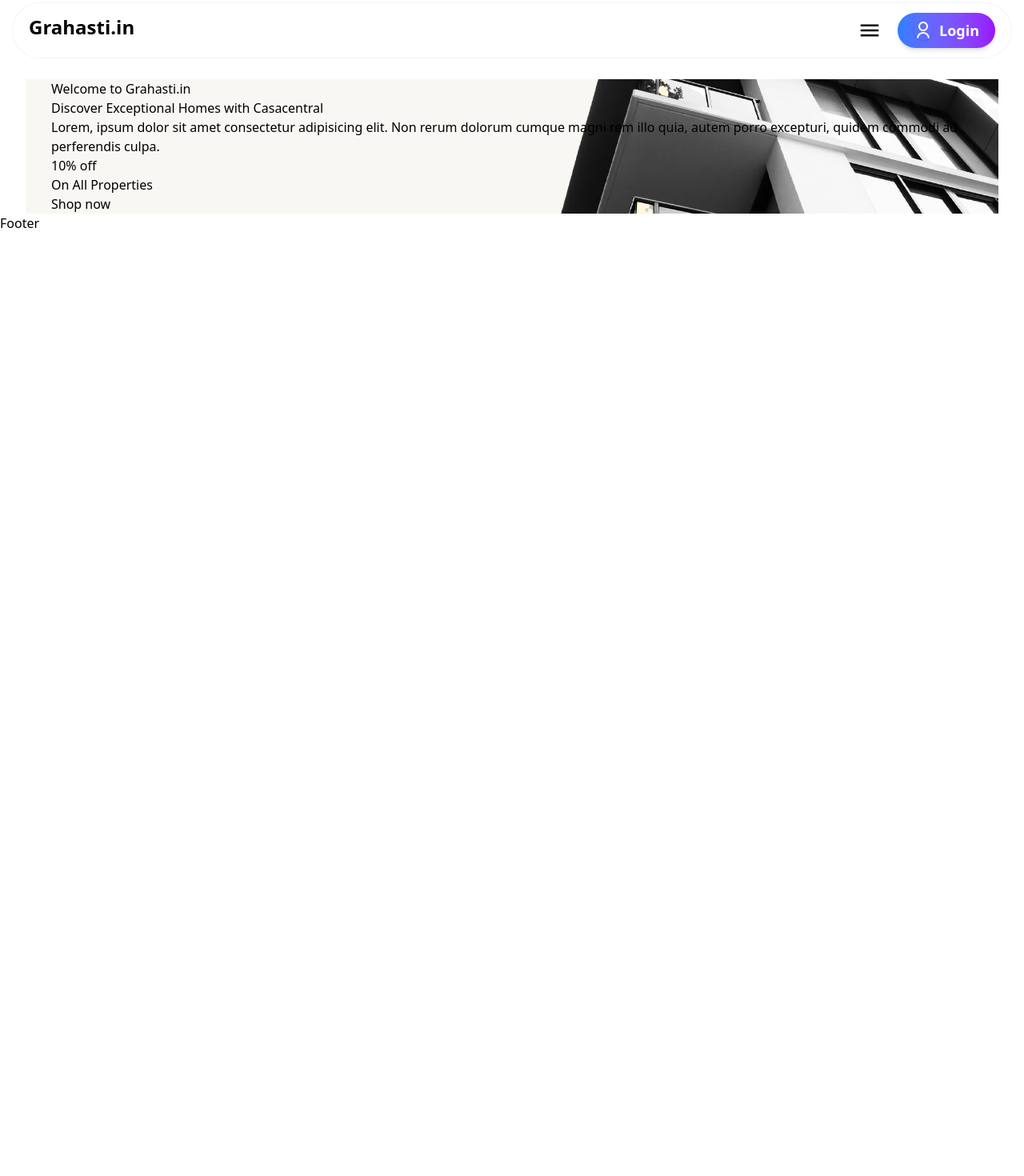
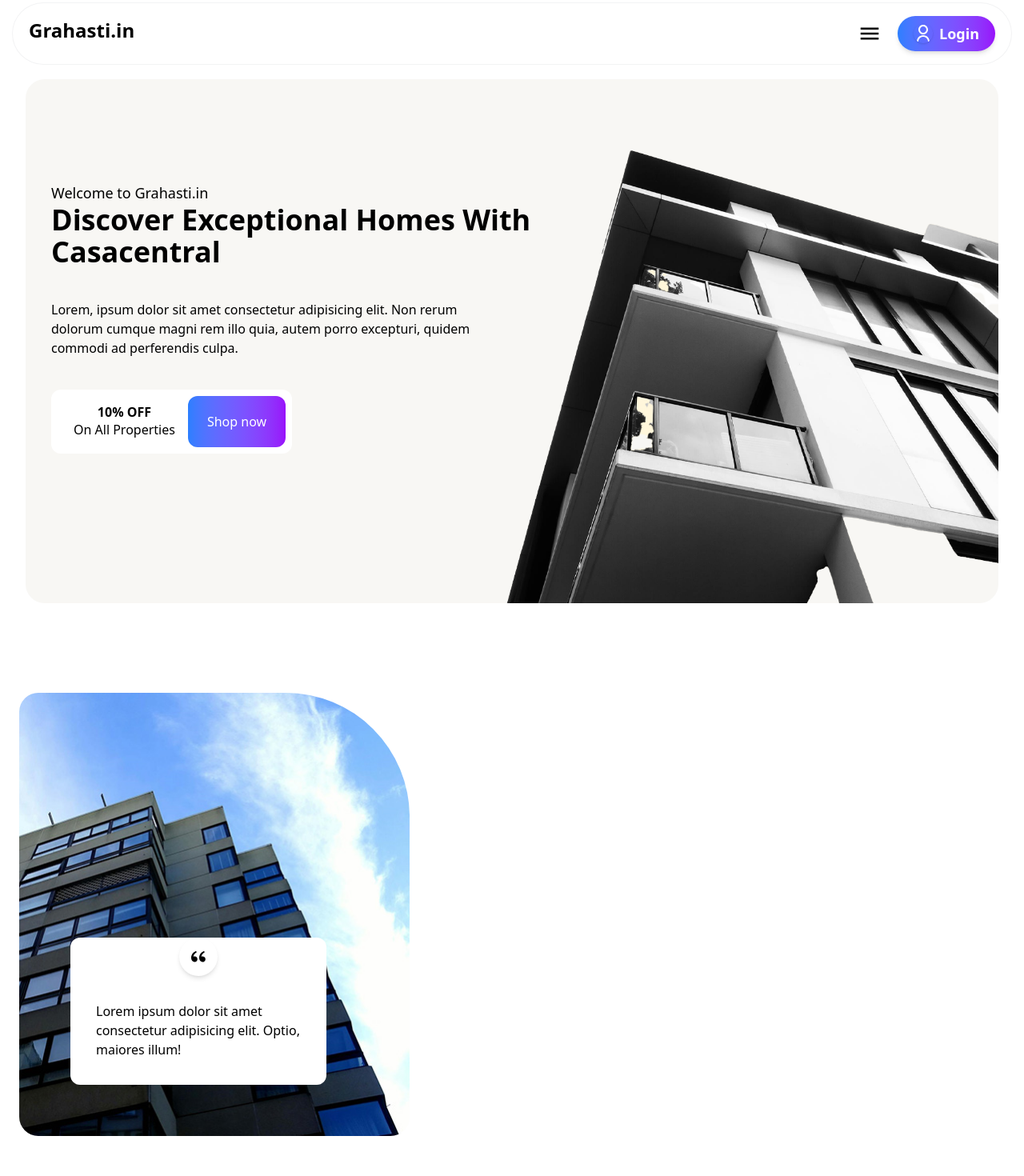
Before and after one commit to Aman745289/grahasti.in, a React (Vite) app in the folder client/: page / in a window 1280 px wide. Shown: the top 1470 px of the page at 80% size. Before the commit the page ends 800 px from the top, so only its background shows below. Built offline with nearby package versions, Linux system fonts and the light colour scheme.

Commit message:
seventh committt

```diff
--- /dev/null
+++ b/client/src/components/About.jsx
@@ -0,0 +1,24 @@
+import React from 'react'
+import aboutImg from '../assets/about.jpg'
+import { RiDoubleQuotesL } from 'react-icons/ri'
+
+const About = () => {
+  return (
+    <section className='max-w-screen-xl mx-auto px-6 py-16 xl:py-28'>
+        {/* container */}
+        <div className='flex flex-col xl:flex-row gap-8 '>
+            {/* left */}
+            <div className='flex-1 relative'>
+                <img src={aboutImg} alt ="" className='rounded-3xl rounded-tr-[155px] w-[488px]'/>
+                <div className='bg-white absolute bottom-16 left-16 max-w-xs p-8 rounded-xl flex flex-col items-center justify-center'>
+                    <span className='relative bottom-8 p-3 shadow-md bg-white h-12 w-12 flex items-center rounded-full'><RiDoubleQuotesL className='text-2xl'/></span>
+                    <p>Lorem ipsum dolor sit amet consectetur adipisicing elit. Optio,
+                    maiores illum!</p>
+                </div>
+            </div>
+        </div>
+    </section>
+  )
+}
+
+export default About
--- a/client/src/components/Header.jsx
+++ b/client/src/components/Header.jsx
@@ -1,63 +1,104 @@
-import React from 'react'
-import { useState, useEffect } from 'react'
-import { Link} from 'react-router-dom'
-import Navbar from './Navbar'
-import { MdClose, MdMenu } from 'react-icons/md'
-import userIcon from '../assets/user.svg'
+import React, { useState, useEffect } from "react";
+import { Link } from "react-router-dom";
+import Navbar from "./Navbar";
+import { MdClose, MdMenu } from "react-icons/md";
+import userIcon from "../assets/user.svg";
+
 const Header = () => {
+  const [active, setActive] = useState(false);
+  const [menuOpened, setMenuOpened] = useState(false);
+  const [isVisible, setIsVisible] = useState(true);
+  const [lastScrollY, setLastScrollY] = useState(0);
 
-    const [active, setActive] = useState(false)
-    const [menuOpened, setMenuOpened] = useState(false)
-    const toggleMenu = () => setMenuOpened(!menuOpened)
+  const toggleMenu = () => setMenuOpened(!menuOpened);
 
   useEffect(() => {
     const handleScroll = () => {
-        if (window.scrollY > 0){
-            if(menuOpened){
+      const currentScrollY = window.scrollY;
+
+      // Show header if scrolling up, hide if scrolling down
+      if (currentScrollY > lastScrollY && currentScrollY > 50) {
+        setIsVisible(false);
+      } else {
+        setIsVisible(true);
+      }
+
+      // Update last scroll position
+      setLastScrollY(currentScrollY);
+      setActive(currentScrollY > 40);
+
+      // Close menu if scrolling
+      if (menuOpened) {
         setMenuOpened(false);
       }
-        }
-        setActive(window.scrollY > 40);
     };
+
     window.addEventListener("scroll", handleScroll);
-      //cleanup the event listener when the component unmounts
+
     return () => window.removeEventListener("scroll", handleScroll);
-    }, [menuOpened]); // dependency array ensures that the effect runs when menuopened changes
-
+  }, [lastScrollY, menuOpened]);
 
   return (
-    <header className='fixed top-1 left-4 right-4 z-50  max-w-screen'>
-        {/* container */}
-        <div className={`${active ? "py-0" : "py-1"}max-padd-container bg-white transition all duration-200 rounded-full px-5 ring-1 ring-slate-900/5`}>
-            <div className='flex justify-between py-3'>
-                {/* logo */}
+    <header
+      className={`fixed top-1 left-4 right-4 z-50 max-w-screen transition-transform duration-300 ${
+        isVisible ? "translate-y-0" : "-translate-y-full"
+      }`}
+    >
+      {/* Container */}
+      <div
+        className={`${
+          active ? "py-0" : "py-1"
+        } max-padd-container bg-white transition-all duration-200 rounded-full px-5 ring-1 ring-slate-900/5`}
+      >
+        <div className="flex justify-between py-3">
+          {/* Logo */}
           <Link to={"/"}>
-                <span className='font-[900] text-[24px]'>Grahasti<span className='font-[600] medium-20'>.in</span></span>
+            <span className="font-[900] text-[24px]">
+              Grahasti<span className="font-[600] medium-20">.in</span>
+            </span>
+          </Link>
 
-                </Link>
-                {/* navbar */}
-                <div className='flex items-center gap-x-4'>
-                    {/* Desktop */}
-                    <Navbar containerStyles={`${menuOpened ? "flex items-start flex-col gap-y-8 capitalize fixed top-20 right-8 p-12 bg-white rounded-3xl shadow-md w-64 medium-16 ring-1 ring-slate-900/5 transition =-all duration-300 z-50" : "flex items-start flex-col gap-y-8 capitalize fixed top-20 -right-[100%] p-12 bg-white rounded-3xl shadow-md w-64 medium-16 ring-1 ring-slate-900/5 transition =-all duration-300"}`}/>
-                    {/* Mobile */}
-                    {/* navbar */}
+          {/* Navbar */}
+          <div className="flex items-center gap-x-4">
+            <Navbar
+              containerStyles={`${
+                menuOpened
+                  ? "flex items-start flex-col gap-y-8 capitalize fixed top-20 right-8 p-12 bg-white rounded-3xl shadow-md w-64 medium-16 ring-1 ring-slate-900/5 transition-all duration-300 z-50"
+                  : "flex items-start flex-col gap-y-8 capitalize fixed top-20 -right-[100%] p-12 bg-white rounded-3xl shadow-md w-64 medium-16 ring-1 ring-slate-900/5 transition-all duration-300"
+              }`}
+            />
           </div>
-                {/* buttons */}
-                <div className='flex justify-between items-center gap-x-3 sm:gap-x-5 font-bold text-lg'>
-                    {!menuOpened ? (<MdMenu onClick={toggleMenu} className=' cursor-pointer
-                    text-3xl hover:text-secondary'/>) : (<MdClose  onClick={toggleMenu} className=' cursor-pointer
-                    text-3xl hover:text-secondary'/>) }
-                    <button className="flex items-center justify-center gap-x-2 px-5 py-2 bg-gradient-to-r from-blue-500 to-purple-600
+
+          {/* Buttons */}
+          <div className="flex justify-between items-center gap-x-3 sm:gap-x-5 font-bold text-lg">
+            {!menuOpened ? (
+              <MdMenu
+                onClick={toggleMenu}
+                className="cursor-pointer text-3xl hover:text-secondary"
+              />
+            ) : (
+              <MdClose
+                onClick={toggleMenu}
+                className="cursor-pointer text-3xl hover:text-secondary"
+              />
+            )}
+            <button
+              className="flex items-center justify-center gap-x-2 px-5 py-2 bg-gradient-to-r from-blue-500 to-purple-600
                    text-white text-lg font-semibold rounded-full shadow-md hover:from-blue-600 hover:to-purple-700
-                   transition-all duration-300 ease-in-out transform hover:scale-105">
-                   <img src={userIcon} alt="User Icon" className="h-6 w-6 rounded-full shadow-sm" />
+                   transition-all duration-300 ease-in-out transform hover:scale-105"
+            >
+              <img
+                src={userIcon}
+                alt="User Icon"
+                className="h-6 w-6 rounded-full shadow-sm"
+              />
               <span>Login</span>
             </button>
           </div>
         </div>
       </div>
     </header>
-  )
-}
+  );
+};
 
-export default Header
+export default Header;
--- a/client/src/components/Hero.jsx
+++ b/client/src/components/Hero.jsx
@@ -5,21 +5,21 @@ import bgImage from '../assets/bg.png'
 const Hero = () => {
   return (
    <section className='max-w-screen-xl mx-auto px-4 sm:px-8 pt-[99px]'>
-   <div className="max-w-screen-xl mx-auto px-4 sm:px-8 bg-cover bg-center bg-no-repeat"
+   <div className="max-w-screen-xl mx-auto px-4 sm:px-8 bg-cover bg-center bg-no-repeat h-[655px] w-full rounded-3xl"
    style={{ backgroundImage: `url(${bgImage})` }}>
-        <div>
-            <span>Welcome to Grahasti.in </span>
-            <h1>Discover Exceptional Homes with Casacentral</h1>
-            <p>Lorem, ipsum dolor sit amet consectetur adipisicing elit. Non rerum dolorum cumque magni rem illo quia,
+        <div className='relative top-32 xs:top-52'>
+            <span className='text-lg font-medium'>Welcome to Grahasti.in </span>
+            <h1 className='text-4xl font-bold capitalize max-w-[40rem]'>Discover Exceptional Homes with Casacentral</h1>
+            <p className='my-10 max-w-[33rem]'>Lorem, ipsum dolor sit amet consectetur adipisicing elit. Non rerum dolorum cumque magni rem illo quia,
             autem porro excepturi, quidem commodi ad perferendis culpa.
             </p>
             {/* button */}
-            <div>
-                <div>
-                    <h5>10% off</h5>
-                    <p>On All Properties</p>
+            <div className='inline-flex items-center justify-center gap-4 p-2 bg-white rounded-xl '>
+                <div className='text-center text-base font-normal leading-tight pl-5'>
+                    <h5 className='uppercase font-bold'>10% off</h5>
+                    <p className='text-base font-normal'>On All Properties</p>
                 </div>
-                <Link to={'/listing'}> Shop now</Link>
+                <Link to={'/listing'} className='bg-gradient-to-r from-blue-500 to-purple-600 text-white rounded-xl py-5 px-6 flex items-center justify-center hover:bg-gray-800 transition'>Shop now</Link>
             </div>
         </div>
     </div>
--- a/client/src/pages/Home.jsx
+++ b/client/src/pages/Home.jsx
@@ -1,10 +1,12 @@
 import React from 'react'
 import Hero from '../components/Hero'
+import About from '../components/About'
 
 const Home = () => {
   return (
     <main>
       <Hero/>
+      <About/>
     </main>
   )
 }
```
Lines whose indentation alone changed are shown as unchanged.
